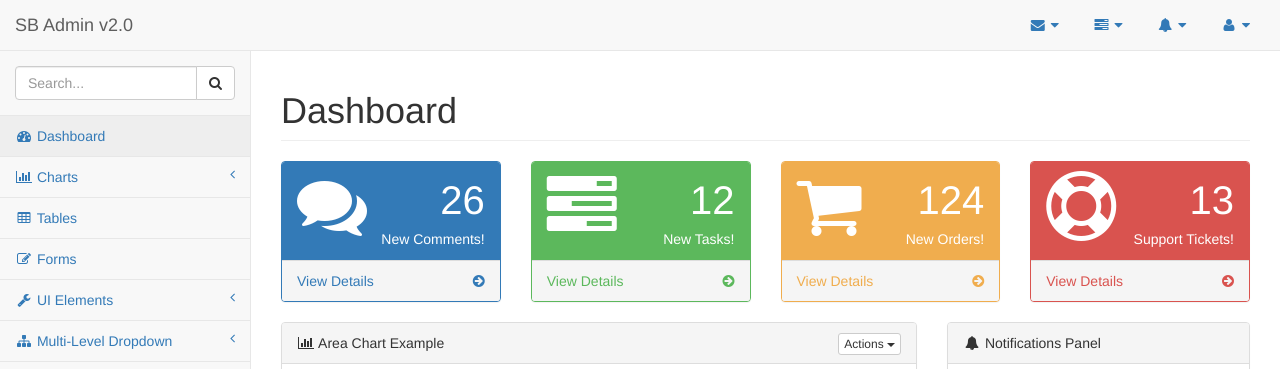
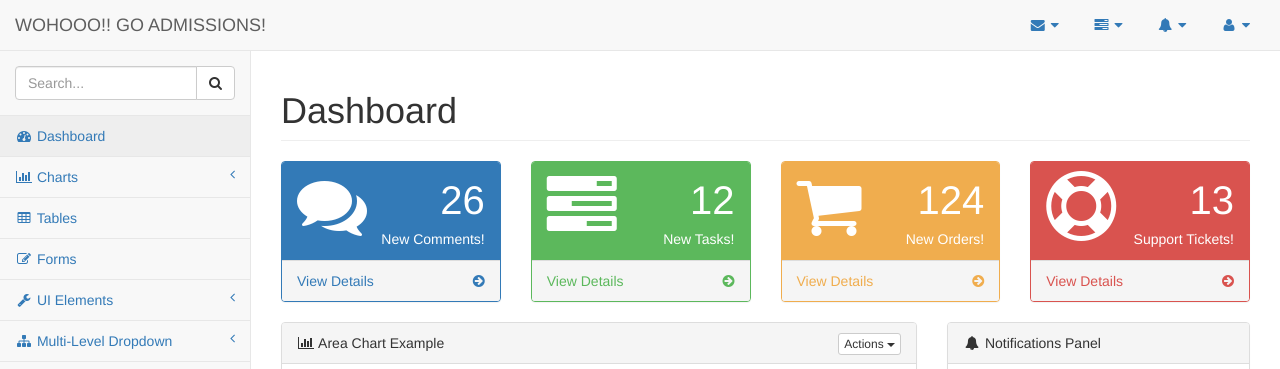
Before and after one commit to mkattam/ourproject, a website: page pages/index.html in a window 1280 px wide. Shown: the top 369 px of the page. Drawn offline with Linux system fonts and the light colour scheme.

Commit message:
this is now going to work

```diff
--- a/pages/index.html
+++ b/pages/index.html
@@ -51,7 +51,7 @@
                     <span class="icon-bar"></span>
                     <span class="icon-bar"></span>
                 </button>
-                <a class="navbar-brand" href="index.html">SB Admin v2.0</a>
+                <a class="navbar-brand" href="index.html">WOHOOO!! GO ADMISSIONS!</a>
             </div>
             <!-- /.navbar-header -->
 
```
